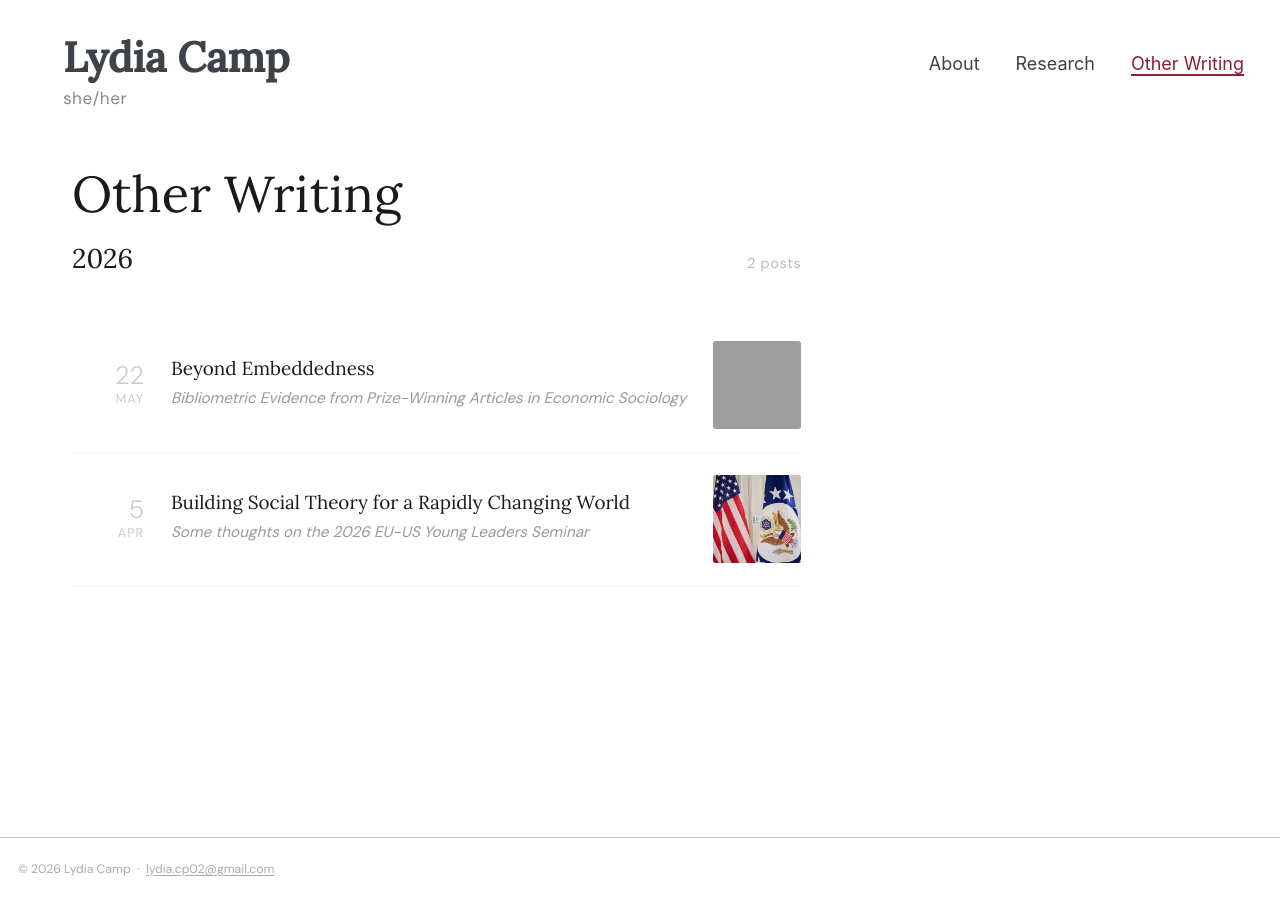
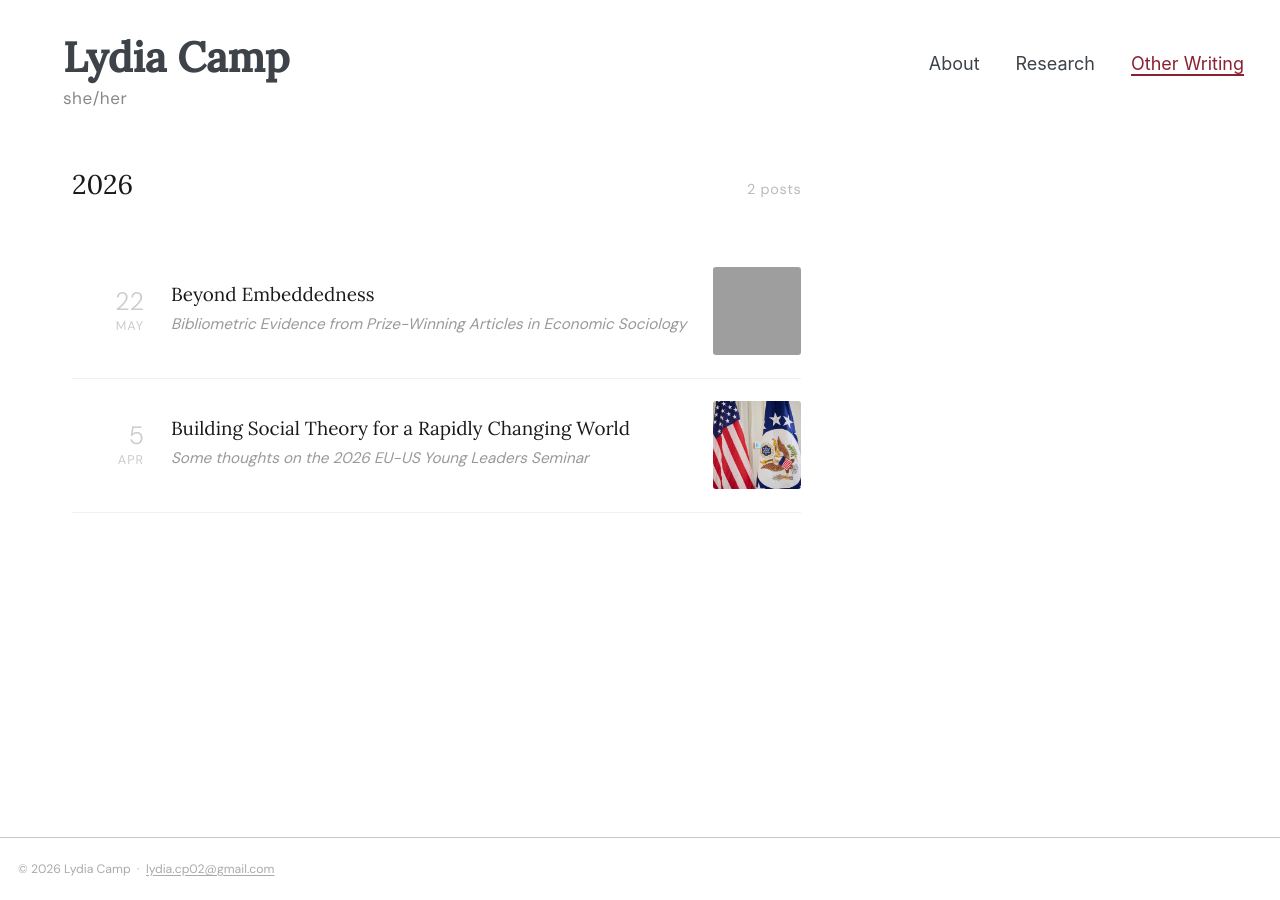
Before and after one commit to lydiagcamp/lydiagcamp.github.io, a Jekyll site: the page built from _pages/year-archive.html, in a window 1280 px wide and 900 px high. Built offline with Jekyll 4.4.1, drawn with Linux system fonts in a browser that asks for light colours; grey boxes are pictures that could not be loaded.

Commit message:
Remove Research and Other Writing page headings
Co-Authored-By: Claude Sonnet 4.6 <noreply@anthropic.com>

```diff
--- a/_pages/publications.html
+++ b/_pages/publications.html
@@ -184,10 +184,6 @@ redirect_from:
 </style>
 
 <div class="research-archive">
-  <div class="research-hero">
-    <h1>Research</h1>
-  </div>
-
   <section class="research-section">
     <div class="research-section-header">
       <span class="research-section-label">Works in Progress</span>
--- a/_pages/year-archive.html
+++ b/_pages/year-archive.html
@@ -66,10 +66,6 @@ redirect_from:
 </style>
 
 <div class="blog-archive">
-  <div class="blog-hero">
-    <h1>Other Writing</h1>
-  </div>
-
   {% assign posts_by_year = site.posts | group_by_exp: "post", "post.date | date: '%Y'" %}
 
   {% for year in posts_by_year %}
```
